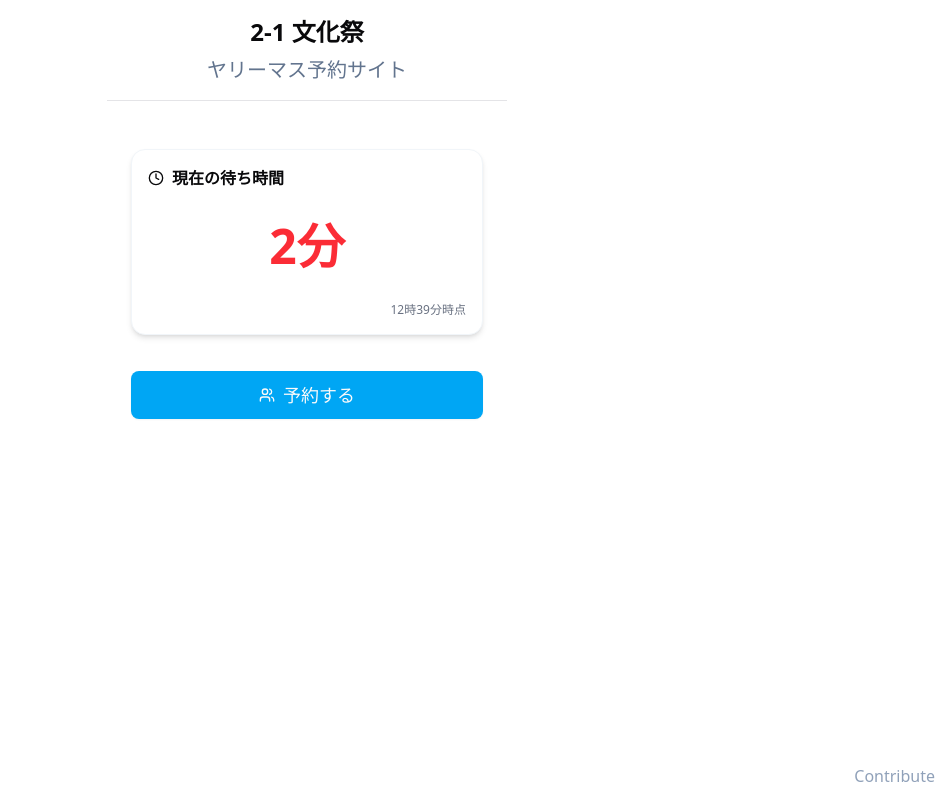
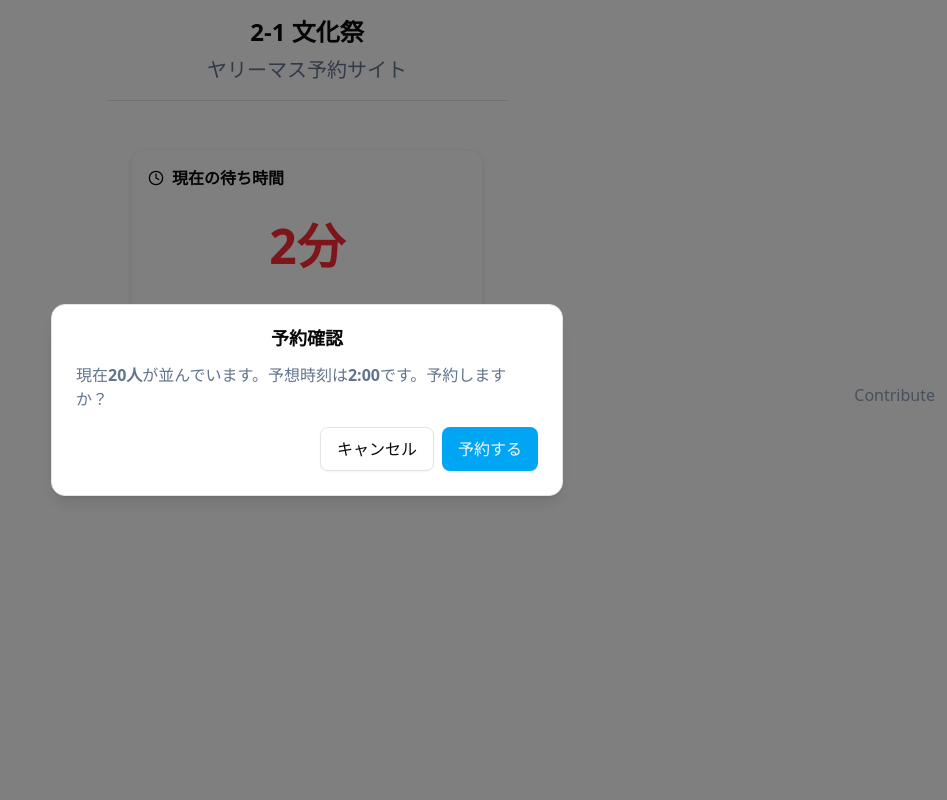
Before and after one commit to itta611/yari-masu.com, a Next.js app: page / in a window 1280 px wide. Both pictures are taken after a click on the button "予約する". Shown: the whole page, without its empty margins (333-1280 px from the left). Built offline with nearby package versions, Linux system fonts and the light colour scheme.

Commit message:
feat: ダイアログ実装

```diff
--- a/app/page.tsx
+++ b/app/page.tsx
@@ -1,4 +1,5 @@
 import { ClockIcon, UsersIcon } from "lucide-react";
+import { ReservationDialog } from "./reservation-dialog";
 import { Button } from "@/components/ui/button";
 
 export default function Home() {
@@ -19,10 +20,12 @@
             {new Date().getHours()}時{new Date().getMinutes()}分時点
           </div>
         </div>
-        <Button className="w-full mt-4" size="lg">
-          <UsersIcon />
-          予約する
-        </Button>
+        <ReservationDialog>
+          <Button className="w-full mt-4" size="lg">
+            <UsersIcon />
+            予約する
+          </Button>
+        </ReservationDialog>
       </div>
       <div className="absolute right-3 left-3 bottom-3 text-right text-slate-400 m-auto">
         <a
--- /dev/null
+++ b/app/reservation-dialog.tsx
@@ -0,0 +1,40 @@
+"use client";
+
+import type { FC, ReactNode } from "react";
+import { useState } from "react";
+import { Button } from "@/components/ui/button";
+import {
+  Dialog,
+  DialogContent,
+  DialogFooter,
+  DialogTitle,
+  DialogTrigger,
+} from "@/components/ui/dialog";
+
+interface Props {
+  children?: ReactNode;
+}
+
+export const ReservationDialog: FC<Props> = ({ children }) => {
+  const [open, setOpen] = useState(false);
+
+  return (
+    <Dialog open={open} onOpenChange={setOpen}>
+      <DialogTrigger asChild>{children}</DialogTrigger>
+      <DialogContent showCloseButton={false}>
+        <DialogTitle className="text-center">予約確認</DialogTitle>
+        <span className="text-slate-500">
+          現在<span className="font-bold">20人</span>
+          が並んでいます。予想時刻は<span className="font-bold">2:00</span>
+          です。予約しますか？
+        </span>
+        <DialogFooter>
+          <Button variant="outline" onClick={() => setOpen(false)}>
+            キャンセル
+          </Button>
+          <Button>予約する</Button>
+        </DialogFooter>
+      </DialogContent>
+    </Dialog>
+  );
+};
--- a/components/ui/button.tsx
+++ b/components/ui/button.tsx
@@ -22,7 +22,7 @@
         link: "text-primary underline-offset-4 hover:underline",
       },
       size: {
-        default: "h-9 px-4 py-2 has-[>svg]:px-3",
+        default: "h-11 px-4 py-2 has-[>svg]:px-3",
         sm: "h-8 rounded-md gap-1.5 px-3 has-[>svg]:px-2.5",
         lg: "h-12 text-lg rounded-md px-6 has-[>svg]:px-4",
         icon: "size-9",
--- /dev/null
+++ b/components/ui/dialog.tsx
@@ -0,0 +1,143 @@
+"use client";
+
+import * as React from "react";
+import * as DialogPrimitive from "@radix-ui/react-dialog";
+import { XIcon } from "lucide-react";
+
+import { cn } from "@/lib/utils";
+
+function Dialog({
+  ...props
+}: React.ComponentProps<typeof DialogPrimitive.Root>) {
+  return <DialogPrimitive.Root data-slot="dialog" {...props} />;
+}
+
+function DialogTrigger({
+  ...props
+}: React.ComponentProps<typeof DialogPrimitive.Trigger>) {
+  return <DialogPrimitive.Trigger data-slot="dialog-trigger" {...props} />;
+}
+
+function DialogPortal({
+  ...props
+}: React.ComponentProps<typeof DialogPrimitive.Portal>) {
+  return <DialogPrimitive.Portal data-slot="dialog-portal" {...props} />;
+}
+
+function DialogClose({
+  ...props
+}: React.ComponentProps<typeof DialogPrimitive.Close>) {
+  return <DialogPrimitive.Close data-slot="dialog-close" {...props} />;
+}
+
+function DialogOverlay({
+  className,
+  ...props
+}: React.ComponentProps<typeof DialogPrimitive.Overlay>) {
+  return (
+    <DialogPrimitive.Overlay
+      data-slot="dialog-overlay"
+      className={cn(
+        "data-[state=open]:animate-in data-[state=closed]:animate-out data-[state=closed]:fade-out-0 data-[state=open]:fade-in-0 fixed inset-0 z-50 bg-black/50",
+        className
+      )}
+      {...props}
+    />
+  );
+}
+
+function DialogContent({
+  className,
+  children,
+  showCloseButton = true,
+  ...props
+}: React.ComponentProps<typeof DialogPrimitive.Content> & {
+  showCloseButton?: boolean;
+}) {
+  return (
+    <DialogPortal data-slot="dialog-portal">
+      <DialogOverlay />
+      <DialogPrimitive.Content
+        data-slot="dialog-content"
+        className={cn(
+          "bg-background data-[state=open]:animate-in data-[state=closed]:animate-out data-[state=closed]:fade-out-0 data-[state=open]:fade-in-0 data-[state=closed]:zoom-out-95 data-[state=open]:zoom-in-95 fixed top-[50%] left-[50%] z-50 grid w-full max-w-[calc(100%-2rem)] translate-x-[-50%] translate-y-[-50%] gap-4 rounded-xl border p-6 shadow-lg duration-200 sm:max-w-lg",
+          className
+        )}
+        {...props}
+      >
+        {children}
+        {showCloseButton && (
+          <DialogPrimitive.Close
+            data-slot="dialog-close"
+            className="ring-offset-background focus:ring-ring data-[state=open]:bg-accent data-[state=open]:text-muted-foreground absolute top-4 right-4 rounded-xs opacity-70 transition-opacity hover:opacity-100 focus:ring-2 focus:ring-offset-2 focus:outline-hidden disabled:pointer-events-none [&_svg]:pointer-events-none [&_svg]:shrink-0 [&_svg:not([class*='size-'])]:size-4"
+          >
+            <XIcon />
+            <span className="sr-only">Close</span>
+          </DialogPrimitive.Close>
+        )}
+      </DialogPrimitive.Content>
+    </DialogPortal>
+  );
+}
+
+function DialogHeader({ className, ...props }: React.ComponentProps<"div">) {
+  return (
+    <div
+      data-slot="dialog-header"
+      className={cn("flex flex-col gap-2 text-center sm:text-left", className)}
+      {...props}
+    />
+  );
+}
+
+function DialogFooter({ className, ...props }: React.ComponentProps<"div">) {
+  return (
+    <div
+      data-slot="dialog-footer"
+      className={cn(
+        "flex flex-col-reverse gap-2 sm:flex-row sm:justify-end",
+        className
+      )}
+      {...props}
+    />
+  );
+}
+
+function DialogTitle({
+  className,
+  ...props
+}: React.ComponentProps<typeof DialogPrimitive.Title>) {
+  return (
+    <DialogPrimitive.Title
+      data-slot="dialog-title"
+      className={cn("text-lg leading-none font-semibold", className)}
+      {...props}
+    />
+  );
+}
+
+function DialogDescription({
+  className,
+  ...props
+}: React.ComponentProps<typeof DialogPrimitive.Description>) {
+  return (
+    <DialogPrimitive.Description
+      data-slot="dialog-description"
+      className={cn("text-muted-foreground text-sm", className)}
+      {...props}
+    />
+  );
+}
+
+export {
+  Dialog,
+  DialogClose,
+  DialogContent,
+  DialogDescription,
+  DialogFooter,
+  DialogHeader,
+  DialogOverlay,
+  DialogPortal,
+  DialogTitle,
+  DialogTrigger,
+};
--- a/package.json
+++ b/package.json
@@ -9,6 +9,7 @@
     "lint": "eslint"
   },
   "dependencies": {
+    "@radix-ui/react-dialog": "^1.1.15",
     "@radix-ui/react-slot": "^1.2.3",
     "class-variance-authority": "^0.7.1",
     "clsx": "^2.1.1",
```
Also changed, not shown: 1 other file (tests, documents, lock files or other folders).
